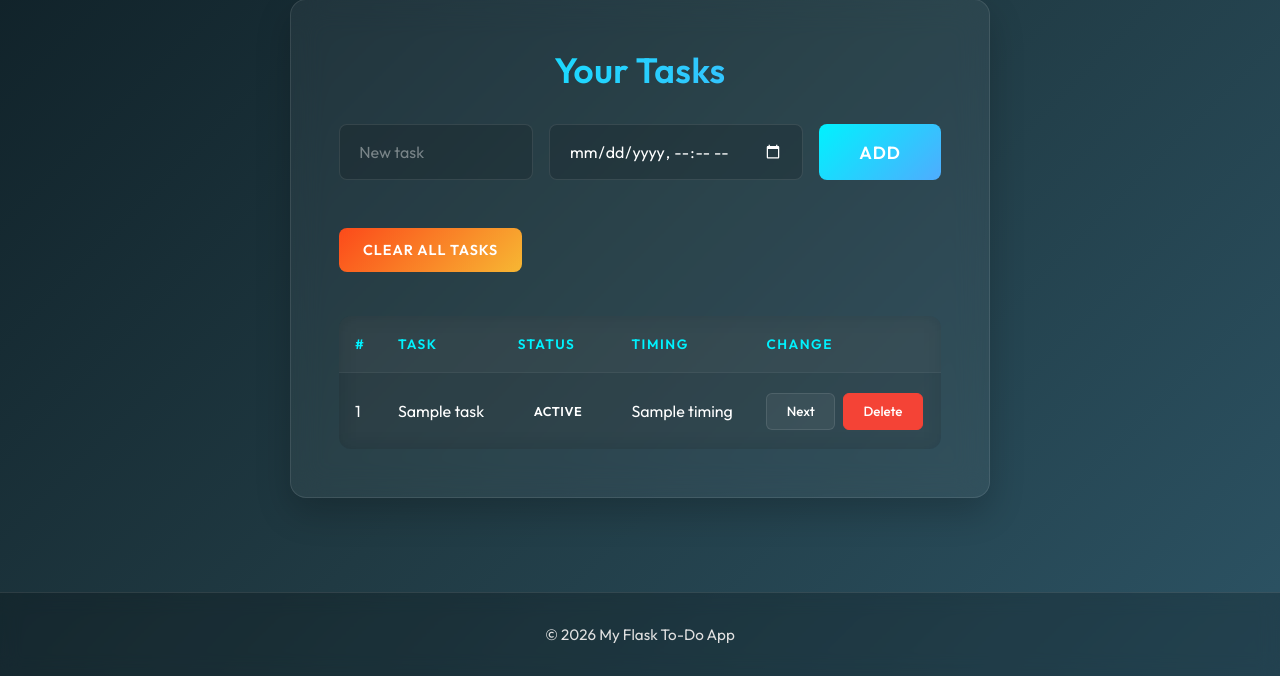
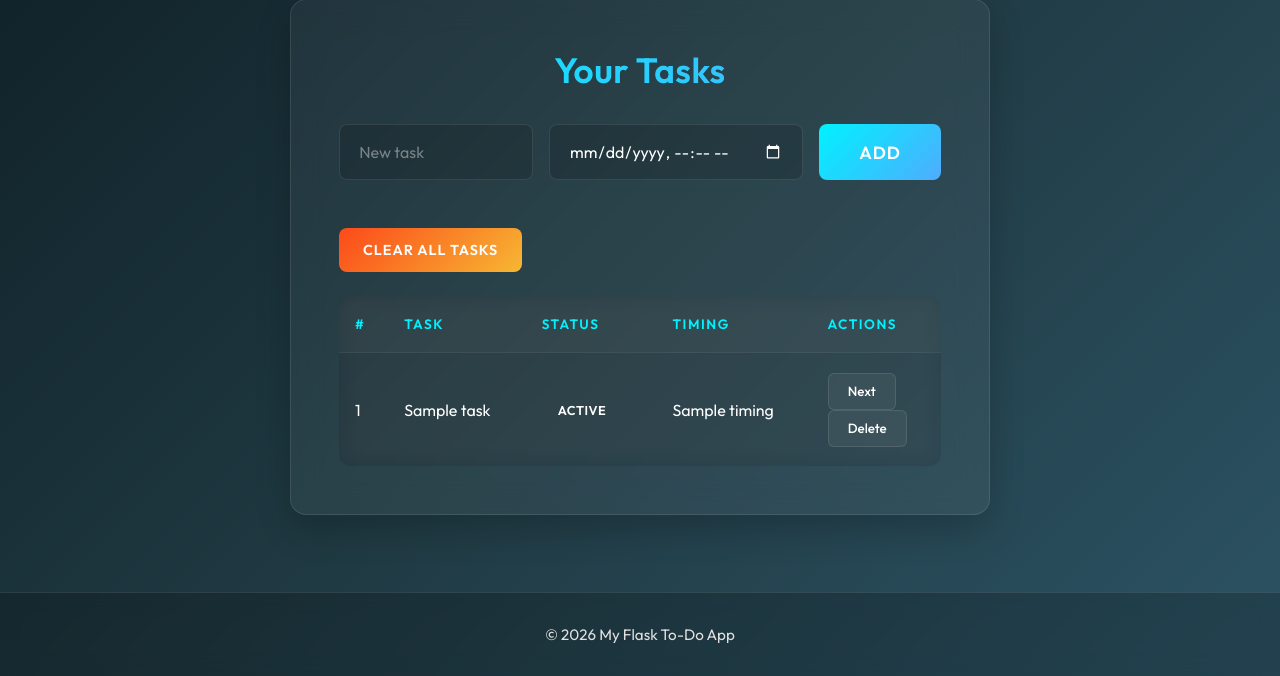
Before and after one commit to nirvishsoni0401/To-Do-App, a Python web app: template app/templates/task.html in a window 1280 px wide. Shown: the part 124-800 px from the top of the page. Run offline with Jinja, Linux system fonts and the light colour scheme; the template is opened without the code that fills it: most values are stand-ins (such as "Sample title", 1, 10 or a date in 2020).

Commit message:
Update task.html

```diff
--- a/app/templates/task.html
+++ b/app/templates/task.html
@@ -4,19 +4,20 @@
 {% block content %}
 
 <div class="task-box">
-    <h2>Your Tasks </h2>
+    <h2>Your Tasks</h2>
+
     <form action="{{ url_for('tasks.add_task') }}" method="POST" class="task-form">
-        <input type="text" name="title" placeholder="New task " required>
-        <input type="datetime-local" name="timing" required title="Task Timing">
+        <input type="text" name="title" placeholder="New task" required>
+        <input type="datetime-local" name="timing" required>
         <button type="submit" class="btn">Add</button>
     </form>
 
     {% if tasks %}
     <form method="POST" action="{{ url_for('tasks.clear') }}">
-        <button type="submit" class="btn btn-clear"> Clear All Tasks</button>
+        <button type="submit" class="btn btn-clear">Clear All Tasks</button>
     </form>
-<br>
 
+    <div class="table-wrapper">
         <table class="task-table">
             <thead>
                 <tr>
@@ -24,7 +25,7 @@
                     <th>Task</th>
                     <th>Status</th>
                     <th>Timing</th>
-            <th>Change</th>
+                    <th>Actions</th>
                 </tr>
             </thead>
 
@@ -36,24 +37,25 @@
                     <td>
                         <span class="badge {{task.status | lower }}">{{task.status}}</span>
                     </td>
-            <td>{{ task.timing if task.timing else (task.created_at if task.created_at else 'N/A') }}</td>
-
+                    <td>{{ task.timing if task.timing else 'N/A' }}</td>
                     <td>
                         {% if task.status != 'Done' %}
-                <form action="{{ url_for('tasks.toggle_status' , task_id = task.id )}}" method="POST" style="display: inline-block; margin-right: 5px;">
-                    <button type="submit" class="btn-small">Next</button>
+                        <form action="{{ url_for('tasks.toggle_status', task_id=task.id) }}" method="POST">
+                            <button class="btn-small">Next</button>
                         </form>
                         {% endif %}
-                <form action="{{ url_for('tasks.delete_task', task_id = task.id )}}" method="POST" style="display: inline-block;">
-                    <button type="submit" class="btn-small" style="background-color: #f44336; border-color: #f44336;">Delete</button>
+                        <form action="{{ url_for('tasks.delete_task', task_id=task.id) }}" method="POST">
+                            <button class="btn-small delete-btn">Delete</button>
                         </form>
                     </td>
                 </tr>
                 {% endfor %}
             </tbody>
         </table>
+    </div>
+
     {% else %}
-    <p>No tasks Yet..</p>
+        <p>No tasks yet...</p>
     {% endif %}
 </div>
 
```
Lines whose indentation alone changed are shown as unchanged.
